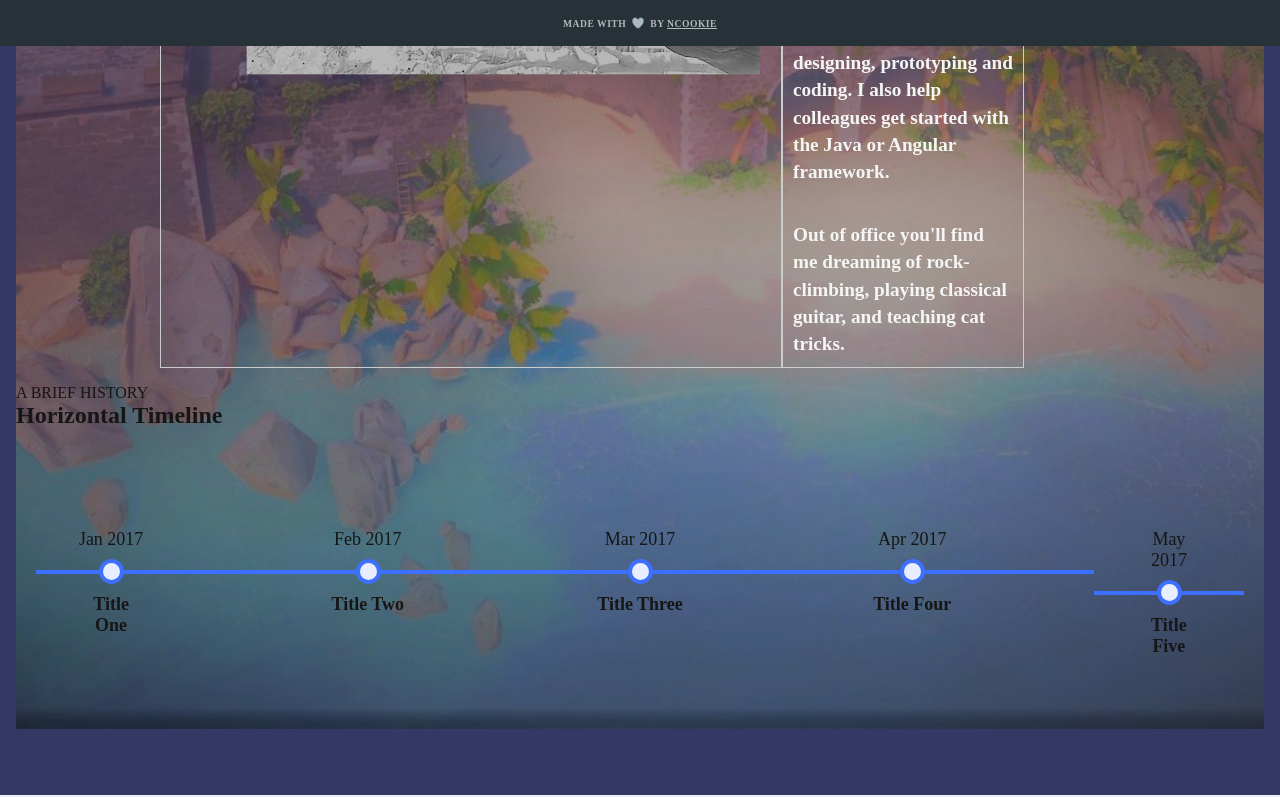
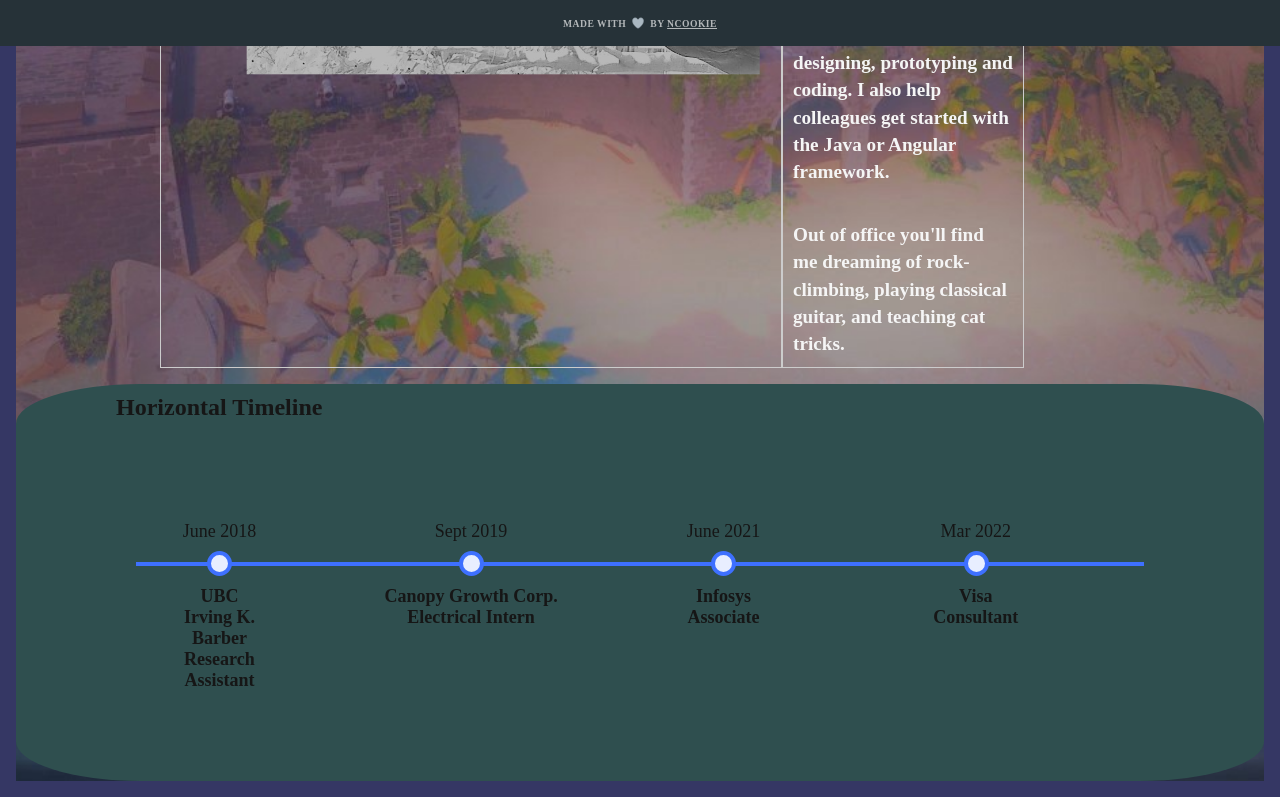
Before and after one commit to garengh4/darksidte, a SvelteKit app: page /about in a window 1280 px wide. Shown: the part 754-1551 px from the top of the page. Built offline with nearby package versions, Linux system fonts and the light colour scheme.

Commit message:
need to fix timeline text.

```diff
--- a/src/routes/about/+page.svelte
+++ b/src/routes/about/+page.svelte
@@ -54,58 +54,66 @@
       </div>
     </div>
     <!-- =========================================================================================================== -->
-    A BRIEF HISTORY
+    <div class="timeline-container">
       <div class="row">
         <div class="col-md-12">
           <h1>Horizontal Timeline</h1>
           <div class="swiper-container">
             <div class="timeline">
-
+              <!-- START -->
               <div class="swiper-slide">
                 <div class="timestamp">
-                <span class="date">Jan 2017</span>
+                  <span class="date">June 2018</span>
                 </div>
                 <div class="status">
-                <span>Title One</span>
+                  <span>
+                    UBC Irving K. Barber
+                    <br />
+                    Research Assistant
+                  </span>
                 </div>
               </div>
 
               <div class="swiper-slide">
                 <div class="timestamp">
-                <span class="date">Feb 2017</span>
+                  <span class="date">Sept 2019</span>
                 </div>
                 <div class="status">
-                <span>Title Two</span>
+                  <span>
+                    Canopy Growth Corp.
+                    <br />
+                    Electrical Intern
+                  </span>
                 </div>
               </div>
 
               <div class="swiper-slide">
                 <div class="timestamp">
-                <span class="date">Mar 2017</span>
+                  <span class="date">June 2021</span>
                 </div>
                 <div class="status">
-                <span>Title Three</span>
+                  <span>
+                    Infosys
+                    <br />
+                    Associate
+                  </span>
                 </div>
               </div>
 
               <div class="swiper-slide">
                 <div class="timestamp">
-                <span class="date">Apr 2017</span>
+                  <span class="date">Mar 2022</span>
                 </div>
                 <div class="status">
-                <span>Title Four</span>
+                  <span>
+                    Visa
+                    <br />
+                    Consultant
+                  </span>
                 </div>
               </div>
-
-            <div class="swiper-slide">
-              <div class="timestamp">
-                <span class="date">May 2017</span>
+              <!-- END -->
             </div>
-              <div class="status">
-                <span>Title Five</span>
-              </div>
-            </div>
-
           </div>
         </div>
       </div>
@@ -116,6 +124,11 @@
 
 <!-- #################################################################################################### -->
 <style>
+  .timeline-container {
+    padding: 10px 100px;
+    background-color: darkslategray;
+    border-radius: 10%;
+  }
   .status {
     padding: 0px 40px;
     display: flex;
@@ -223,14 +236,4 @@
     justify-content: center;
     transform: rotate(270deg);
   }
-
-  .container-3 {
-    display: flex;
-    justify-content: space-around;
-    padding: 5rem;
-  }
-  /* .container-2-box {
-    flex-basis: 100%;
-  } */
-  /* ======================================================================= */
 </style>
```
Lines whose indentation alone changed are shown as unchanged.
